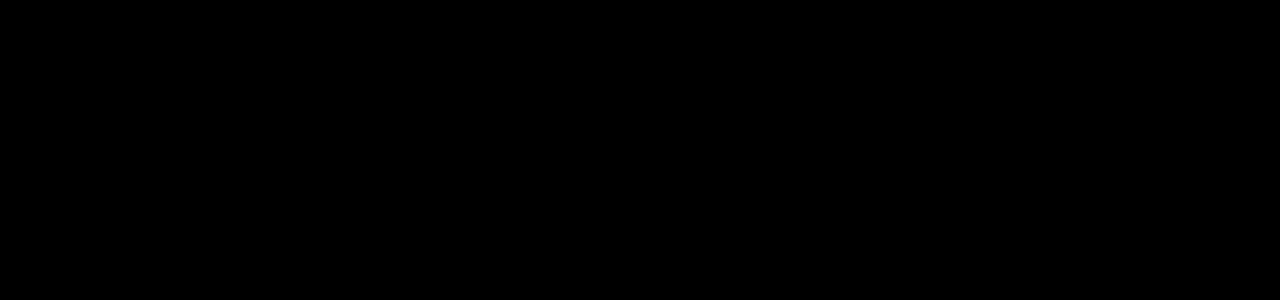
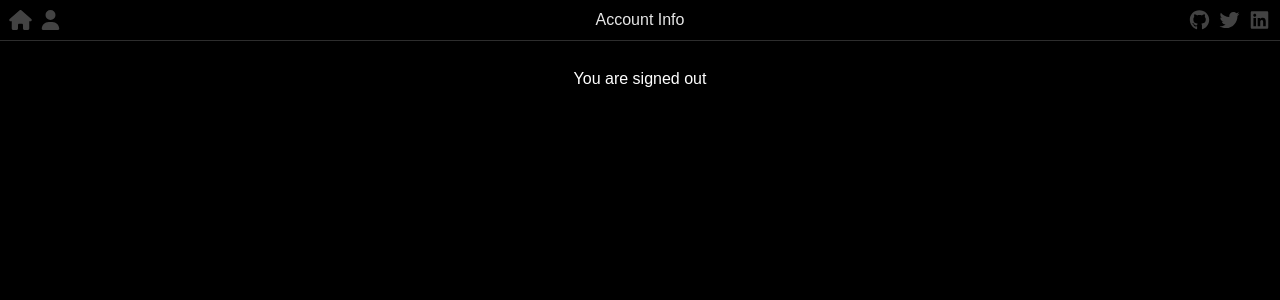
Before and after one commit to BrianLeblanc98/brianleblanc-ca, a Nuxt app: page /account in a window 1280 px wide. Before the commit this address had no page. Shown: the top 300 px of the page. Built offline with nearby package versions, Linux system fonts and the light colour scheme; no server answers.

Commit message:
First account persitence; Add account page

```diff
--- a/app.vue
+++ b/app.vue
@@ -1,8 +1,12 @@
 <template>
-  <div>
+  <ClientOnly>
     <NuxtPage />
-  </div>
+  </ClientOnly>
 </template>
+
+<script lang='ts' setup>
+
+</script>
 
 <style lang='scss'>
 body {
--- a/components/TopNav.vue
+++ b/components/TopNav.vue
@@ -5,7 +5,9 @@
         <font-awesome-icon icon='fa-solid fa-home' class='fa-fw fa-lg'/>
       </NuxtLink>
       <div class='link'>
-        <img v-if='user' :src='user.photoURL as any' class='avatar'>
+        <NuxtLink v-if='user' to='/account'>
+          <img :src='(user.photoURL as any)' class='avatar'>
+        </NuxtLink>
         <font-awesome-icon v-else @click='signIn' icon='fa-solid fa-user' class='fa-fw fa-lg'/>
       </div>
     </div>
--- a/composables/useFireBaseAuth.ts
+++ b/composables/useFireBaseAuth.ts
@@ -1,22 +1,12 @@
-import { signInWithPopup, GoogleAuthProvider, onAuthStateChanged, User, setPersistence, browserLocalPersistence } from "firebase/auth";
+import { signInWithPopup, GoogleAuthProvider, onAuthStateChanged, User, signOut } from "firebase/auth";
 
 export default function() {
   const { $auth, $provider } = useNuxtApp();
 
   const user = useState<User | null>('user', () => null);
 
-  const isSignedIn = (): boolean => {
-    if ($auth.currentUser) {
-      return true;
-    } else {
-      return false;
-    }
-  }
-
   const fireBaseSignIn = () => {
-    setPersistence($auth, browserLocalPersistence)
-      .then(() => {
-        return signInWithPopup($auth, $provider)
+    signInWithPopup($auth, $provider)
       .then((result) => {
         // This gives you a Google Access Token. You can use it to access the Google API.
         const credential = GoogleAuthProvider.credentialFromResult(result);
@@ -36,17 +26,32 @@
         const credential = GoogleAuthProvider.credentialFromError(error);
         // ...
       });
-      })
-      .catch((error) => {
-        // Handle Errors here.
-        const errorCode = error.code;
-        const errorMessage = error.message;
+  }
+
+  const fireBaseSignOut = () => {
+    signOut($auth).then(() => {
+      // Sign-out successful.
+    }).catch((error) => {
+      // An error happened.
     });
   }
 
+  onAuthStateChanged($auth, (resultUser) => {
+    if (resultUser) {
+      // User is signed in, see docs for a list of available properties
+      // https://firebase.google.com/docs/reference/js/firebase.User
+      const uid = resultUser.uid;
+      user.value = resultUser;
+      // ...
+    } else {
+      // User is signed out
+      user.value = null;
+    }
+  });
+
   return {
     user,
-    isSignedIn,
-    fireBaseSignIn
+    fireBaseSignIn,
+    fireBaseSignOut
   }
 }
--- /dev/null
+++ b/pages/account.vue
@@ -0,0 +1,67 @@
+<template>
+  <ClientOnly>
+    <TopNav title='Account Info' class='navbar'/>
+    <div v-if='user' class='page'>
+      <div class='user-info'>
+        <div class='user-name'>
+          {{ user.displayName }}
+        </div>
+        <div class='user-email'>
+          {{ user.email }}
+        </div>
+      </div>
+      <button v-if='user' @click='signOut' class='sign-out'>
+        Sign out
+      </button>
+    </div>
+    <div v-else class='page'>
+      <div class='user-info'>
+        You are signed out
+      </div>
+    </div>
+  </ClientOnly>
+</template>
+
+<script lang='ts' setup>
+const { user, fireBaseSignOut } = useFireBaseAuth();
+
+function signOut() {
+  fireBaseSignOut();
+}
+</script>
+
+<style lang='scss' scoped>
+$navbarHeight: 40px;
+.navbar {
+  position: fixed;
+  width: 100%;
+  height: $navbarHeight;
+  top: 0;
+  left: 0;
+  z-index: 999;
+}
+
+.page {
+  margin-top: $navbarHeight + 30px;
+  width: 100%;
+  display: flex;
+  flex-direction: column;
+  align-items: center;
+  gap: 10px;
+  .user-info {
+    display: flex;
+    flex-direction: column;
+    align-items: center;
+  }
+
+  .sign-out {
+    width: 100px;
+    background-color: #f44336;
+    color: white;
+    border-radius: 8px;
+    border: none;
+    text-align: center;
+    font-size: 16px;
+  }
+}
+</style>
--- a/pages/index.vue
+++ b/pages/index.vue
@@ -1,12 +1,10 @@
 <template>
-  <ClientOnly>
   <TopNav :title='title' class='navbar'/>
   <div class='page'>
     <ExplodingHover />
     <div class='placeholder' style='height: 3000px'></div>
     <p style='margin-bottom: 20px; font-size: x-small; text-align: center;'>:)</p>
   </div>
-  </ClientOnly>
 </template>
 
 <script lang='ts' setup>
```
Lines whose indentation alone changed are shown as unchanged.
